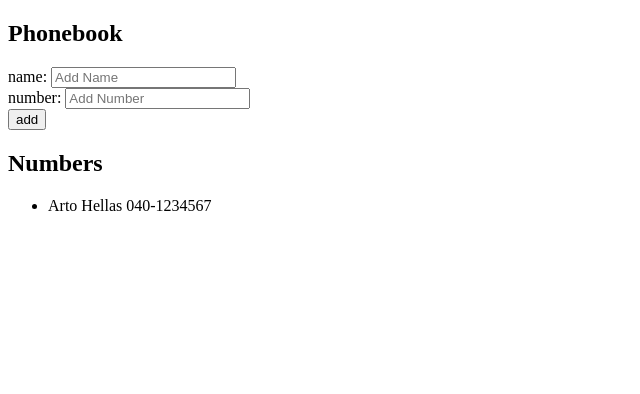
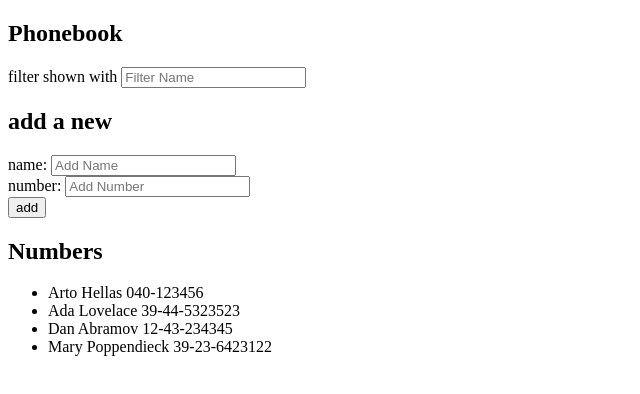
Before and after one commit to SanTheDeveloper/fullstackopen, a React (Vite) app in the folder part2/phonebook/: page / in a window 1280 px wide. Shown: the top 394 px of the page, without its empty margins (0-640 px from the left). Built offline with nearby package versions, Linux system fonts and the light colour scheme.

Commit message:
feat: implement case-insensitive search filter using derived state (exercise 2.9)

```diff
--- a/part2/phonebook/src/App.jsx
+++ b/part2/phonebook/src/App.jsx
@@ -2,10 +2,14 @@
 
 const App = () => {
   const [persons, setPersons] = useState([
-    { name: "Arto Hellas", id: 1, number: "040-1234567" },
+    { name: "Arto Hellas", number: "040-123456", id: 1 },
+    { name: "Ada Lovelace", number: "39-44-5323523", id: 2 },
+    { name: "Dan Abramov", number: "12-43-234345", id: 3 },
+    { name: "Mary Poppendieck", number: "39-23-6423122", id: 4 },
   ]);
   const [newName, setNewName] = useState("");
   const [newNumber, setNewNumber] = useState("");
+  const [personFilter, setPersonFilter] = useState("");
 
   const addPerson = (event) => {
     event.preventDefault();
@@ -43,10 +47,31 @@
     setNewNumber(event.target.value);
   };
 
+  const handleFilterChange = (event) => {
+    setPersonFilter(event.target.value);
+  };
+
+  const personToShow = personFilter
+    ? persons.filter((person) =>
+        person.name.toLowerCase().includes(personFilter.toLowerCase()),
+      )
+    : persons;
+
   return (
     <div>
       <h2>Phonebook</h2>
+
+      <div>
+        filter shown with{" "}
+        <input
+          value={personFilter}
+          onChange={handleFilterChange}
+          placeholder="Filter Name"
+        />
+      </div>
+
       <form onSubmit={addPerson}>
+        <h2>add a new</h2>
         <div>
           name:{" "}
           <input
@@ -69,7 +94,7 @@
       </form>
       <h2>Numbers</h2>
       <ul>
-        {persons.map((person) => (
+        {personToShow.map((person) => (
           <li key={person.id}>
             {person.name} {person.number}
           </li>
```
